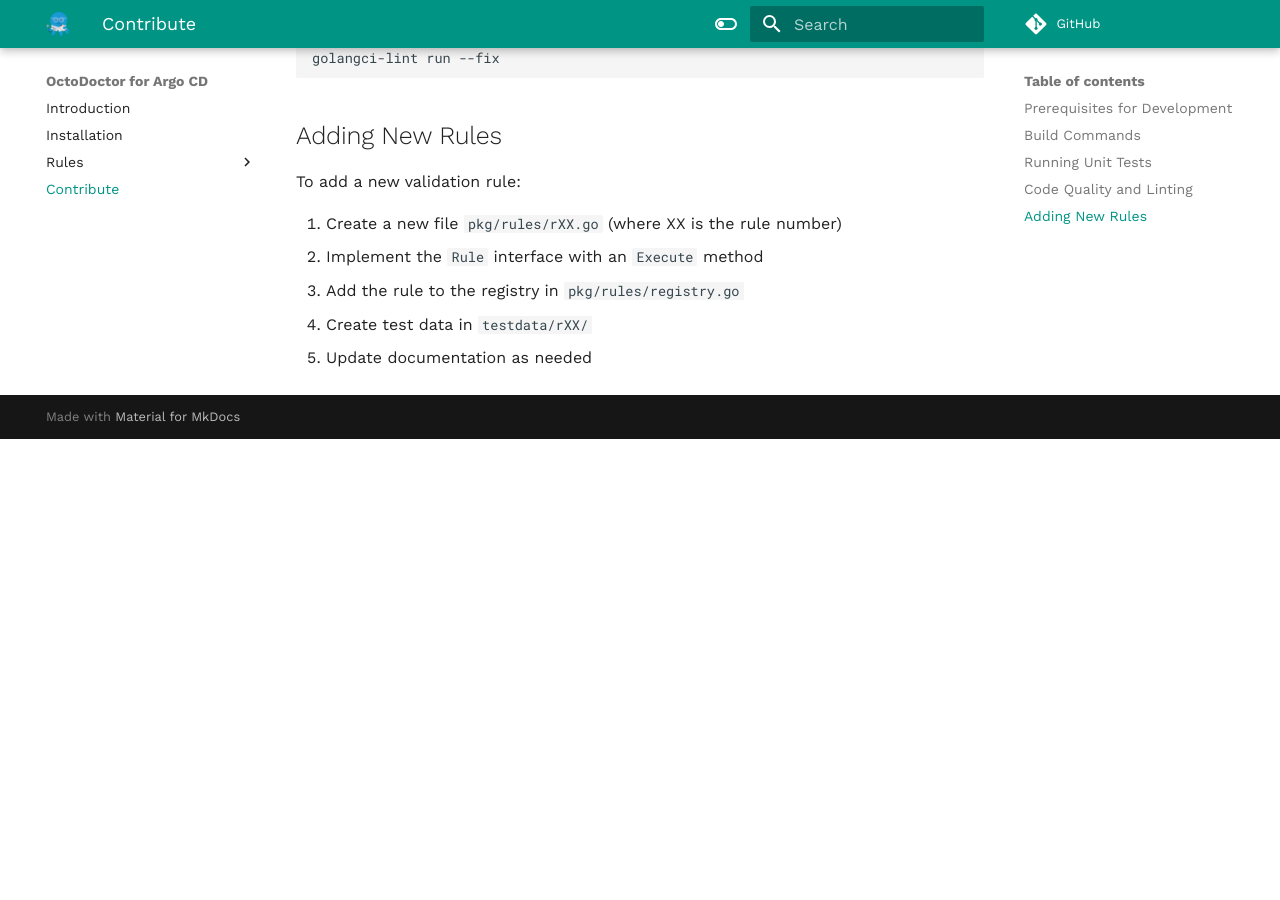
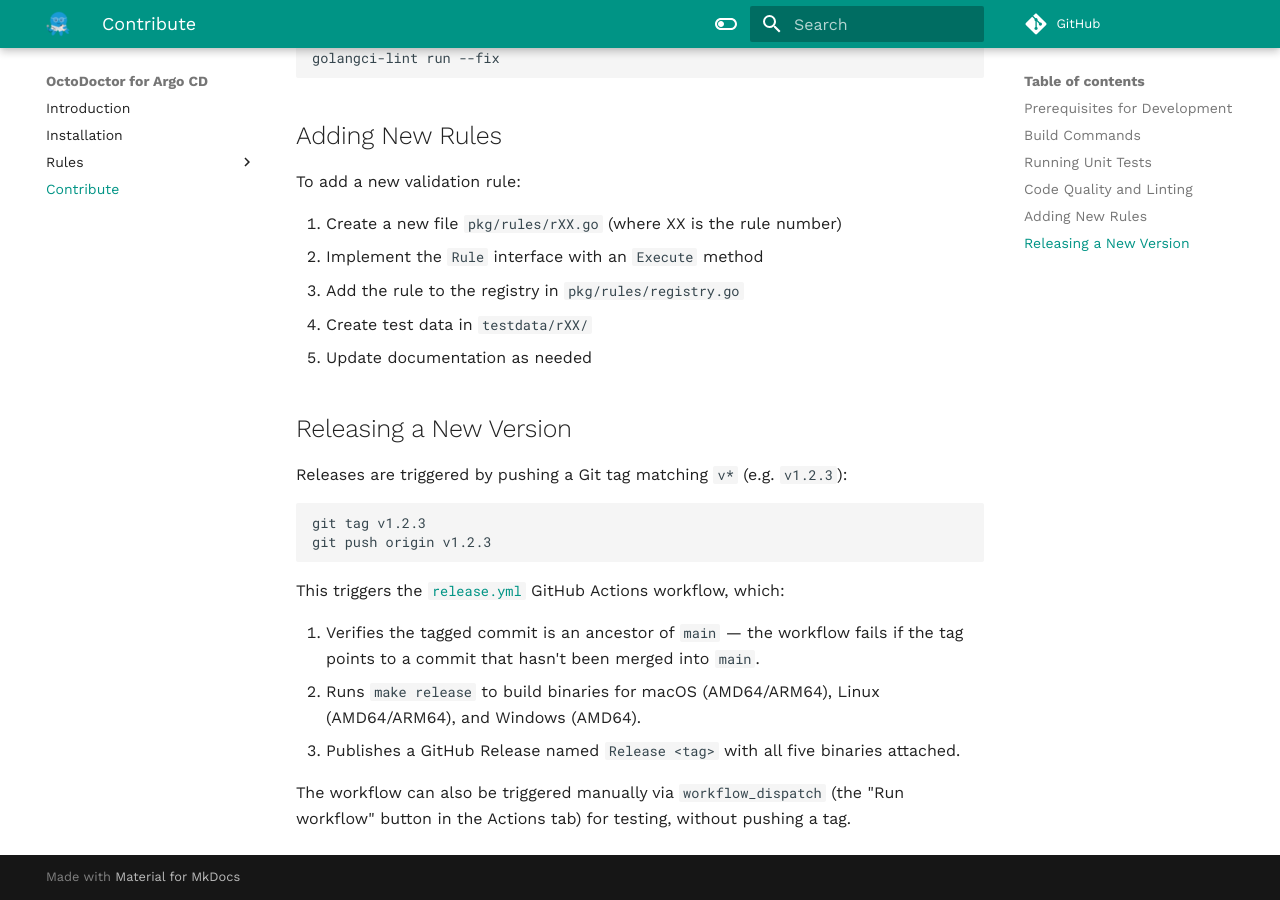
Before and after one commit to OctopusDeploy/octodoctor-argocd, an MkDocs documentation site: the page built from docs/contribute.md, in a window 1280 px wide and 900 px high, scrolled down 991 px. Built offline with MkDocs 1.6.1 and Material for MkDocs 9.7.7, drawn with Linux system fonts in a browser that asks for light colours; comment, search, counter and statistics services are not loaded; before the commit the page ends 1430 px from its top, so only the background shows below that.

Commit message:
docs: explain release process
Signed-off-by: Kostis Kapelonis <kostis.kapelonis@octopus.com>

````diff
--- a/docs/contribute.md
+++ b/docs/contribute.md
@@ -53,3 +53,24 @@ To add a new validation rule:
 3. Add the rule to the registry in `pkg/rules/registry.go`
 4. Create test data in `testdata/rXX/`
 5. Update documentation as needed
+
+## Releasing a New Version
+
+Releases are triggered by pushing a Git tag matching `v*` (e.g. `v1.2.3`):
+
+```bash
+git tag v1.2.3
+git push origin v1.2.3
+```
+
+This triggers the [`release.yml`](https://github.com/OctopusDeploy/octodoctor-argocd/blob/main/.github/workflows/release.yml)
+GitHub Actions workflow, which:
+
+1. Verifies the tagged commit is an ancestor of `main` — the workflow fails if the tag points to a
+   commit that hasn't been merged into `main`.
+2. Runs `make release` to build binaries for macOS (AMD64/ARM64), Linux (AMD64/ARM64), and Windows
+   (AMD64).
+3. Publishes a GitHub Release named `Release <tag>` with all five binaries attached.
+
+The workflow can also be triggered manually via `workflow_dispatch` (the "Run workflow" button in the
+Actions tab) for testing, without pushing a tag.
````
